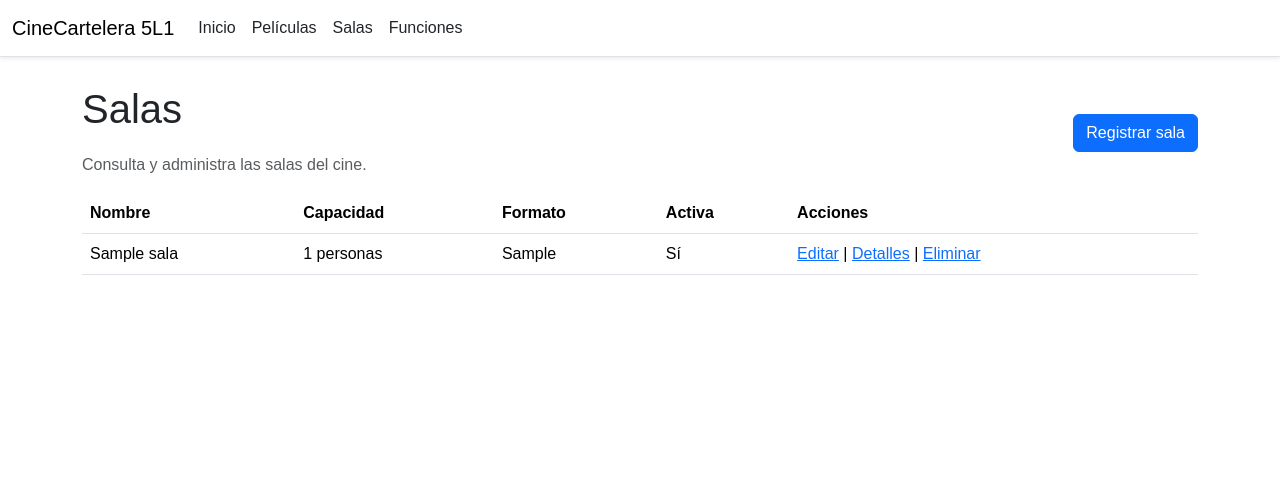
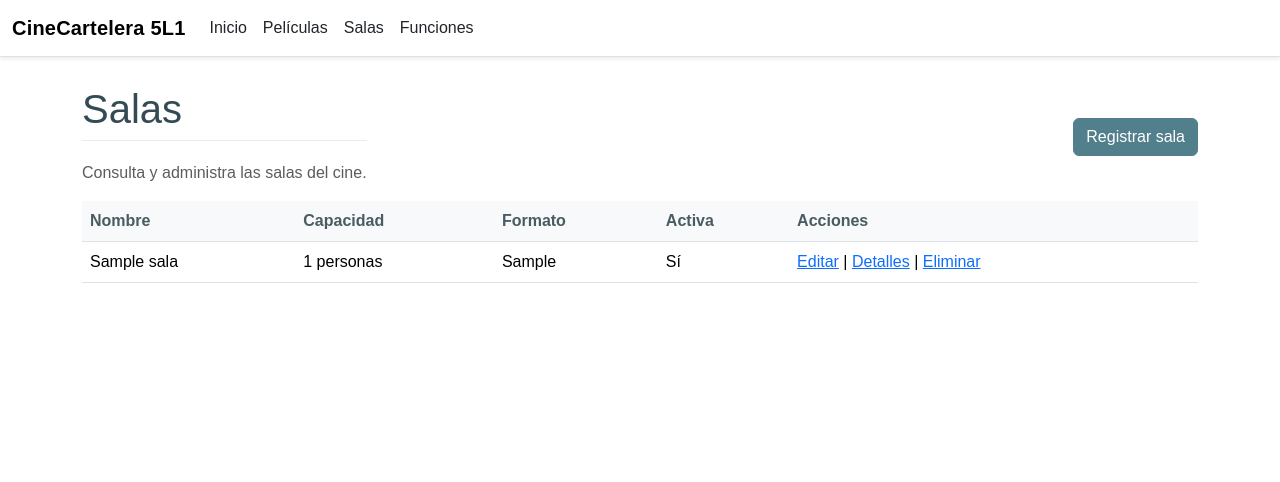
Before and after one commit to JEEM244/beta, an ASP.NET Core app: page /Salas in a window 1280 px wide. Shown: the top 482 px of the page. Run offline with ASP.NET Core 8, Linux system fonts and the light colour scheme; empty tables hold one stand-in row (values such as "Sample post"); database files in the repository are not loaded.

Commit message:
Aplicar pequeños retoques visuales conservando la plantilla MVC

```diff
--- a/CineCarteleraV2_5L1/wwwroot/css/site.css
+++ b/CineCarteleraV2_5L1/wwwroot/css/site.css
@@ -52,3 +52,51 @@ body {
         margin-bottom: 5px;
     }
 }
+
+/* Ajustes visuales discretos para diferenciar esta versión */
+.navbar-brand {
+    font-weight: 600;
+    letter-spacing: .2px;
+}
+
+.navbar .nav-link {
+    border-radius: 4px;
+    transition: background-color .15s ease;
+}
+
+.navbar .nav-link:hover {
+    background-color: #f1f5f7;
+    color: #365f6b !important;
+}
+
+.page-title {
+    padding-bottom: 7px;
+    border-bottom: 1px solid #e9ecef;
+    color: #344b55;
+}
+
+.table thead th {
+    background-color: #f7f9fa;
+    color: #495b63;
+    font-weight: 600;
+}
+
+.table tbody tr {
+    transition: background-color .15s ease;
+}
+
+.btn-primary {
+    background-color: #527f8c;
+    border-color: #527f8c;
+}
+
+.btn-primary:hover {
+    background-color: #416c78;
+    border-color: #416c78;
+}
+
+.form-control:focus,
+.form-select:focus {
+    border-color: #91b1ba;
+    box-shadow: 0 0 0 .2rem rgba(82, 127, 140, .15);
+}
```
